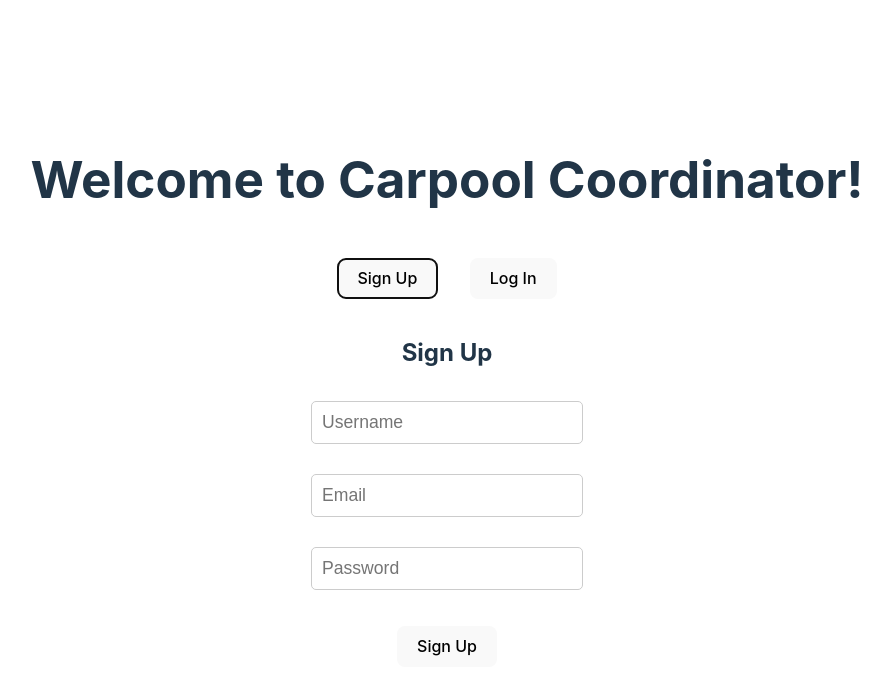
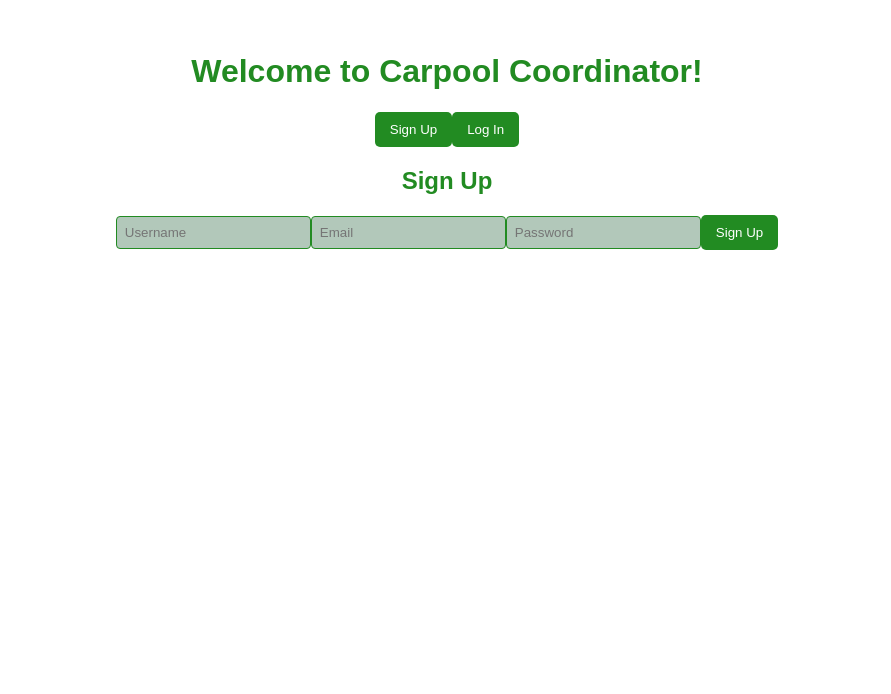
Before and after one commit to jmelovich/carpool-coordinator, a React (Vite) app in the folder frontend/carpool_webapp_frontend/: page / in a window 1280 px wide. Both pictures are taken after a click on the button "Sign Up". Shown: the top 694 px of the page, without its empty margins (193-1084 px from the left). Built offline with nearby package versions, Linux system fonts and the light colour scheme.

Commit message:
Testing color changes to the menu.
Will revert if this doesn't work!

```diff
--- a/frontend/carpool_webapp_frontend/src/App.jsx
+++ b/frontend/carpool_webapp_frontend/src/App.jsx
@@ -42,12 +42,12 @@ function App() {
 
   return (
     <div className="App">
-      <h1 className="text-4xl font-bold text-[#2A9D8F] mb-6 font-sans">
+      <h1 className="text-4xl font-bold mb-6 font-sans primary-text">
       Welcome to Carpool Coordinator!
       </h1>
       <div className="space-x-4 mb-6">
         <button
-          className="px-4 py-2 bg-[#228B22] text-white rounded-lg hover:bg-[#1c6e1c]"
+          className="btn btn-primary"
           onClick={() => {
             setShowSignup(true);
             setShowLogin(false);
@@ -56,7 +56,7 @@ function App() {
           Sign Up
         </button>
         <button
-          className="px-4 py-2 bg-[#87CEEB] text-[#333333] rounded-lg hover:bg-[#6bb5d8]"
+          className="btn btn-accent"
           onClick={() => {
             setShowLogin(true);
             setShowSignup(false);
@@ -67,12 +67,11 @@ function App() {
       </div>
 
       {showSignup && (
-        <div className="mt-6 p-6 bg-[#B2C8BA] rounded-lg shadow-lg w-80">
+        <div className="form-container bg-secondary">
           <h2 className="text-xl font-semibold mb-4">Sign Up</h2>
           <form onSubmit={handleSignup}>
-            <label className="largeLabel" htmlFor="username">
             <input
-                className="inputBox w-full p-2 mb-2 border rounded"
+              className="inputBox"
               type="text"
               name="username"
               id="username"
@@ -81,10 +80,8 @@ function App() {
               onChange={handleChange}
               required
             />
-            </label>
-            <label className="largeLabel" htmlFor="email">
             <input
-                className="inputBox w-full p-2 mb-2 border rounded"
+              className="inputBox"
               type="email"
               name="email"
               id="email"
@@ -93,10 +90,8 @@ function App() {
               onChange={handleChange}
               required
             />
-            </label>
-            <label className="largeLabel" htmlFor="password">
             <input
-                className="inputBox w-full p-2 mb-4 border rounded"
+              className="inputBox"
               type="password"
               name="password"
               id="password"
@@ -105,11 +100,7 @@ function App() {
               onChange={handleChange}
               required
             />
-            </label>
-            <button
-              type="submit"
-              className="w-full p-2 bg-[#228B22] text-white rounded-lg hover:bg-[#1c6e1c]"
-            >
+            <button type="submit" className="btn btn-primary w-full">
               Sign Up
             </button>
           </form>
@@ -117,12 +108,11 @@ function App() {
       )}
 
       {showLogin && (
-        <div className="mt-6 p-6 bg-white shadow-lg rounded-lg border w-80">
+        <div className="form-container bg-white">
           <h2 className="text-lg font-semibold mb-2">Log In</h2>
           <form onSubmit={handleLogin}>
-            <label className="largeLabel" htmlFor="username">
             <input
-                className="inputBox w-full p-2 mb-2 border rounded"
+              className="inputBox"
               type="text"
               name="username"
               id="username"
@@ -131,10 +121,8 @@ function App() {
               onChange={handleChange}
               required
             />
-            </label>
-            <label className="largeLabel" htmlFor="password">
             <input
-                className="inputBox w-full p-2 mb-4 border rounded"
+              className="inputBox"
               type="password"
               name="password"
               id="password"
@@ -143,11 +131,7 @@ function App() {
               onChange={handleChange}
               required
             />
-            </label>
-            <button
-              type="submit"
-              className="w-full p-2 bg-[#87CEEB] text-[#333333] rounded-lg hover:bg-[#6bb5d8]"
-            >
+            <button type="submit" className="btn btn-accent w-full">
               Log In
             </button>
           </form>
--- a/frontend/carpool_webapp_frontend/src/index.css
+++ b/frontend/carpool_webapp_frontend/src/index.css
@@ -1,104 +1,61 @@
 :root {
-  font-family: Inter, system-ui, Avenir, Helvetica, Arial, sans-serif;
-  line-height: 1.5;
-  font-weight: 400;
+  --primary-color: #228B22;
+  --secondary-color: #B2C8BA;
+  --accent-color: #87CEEB;
+  --background-color: #FFFFFF;
+  --text-color: #333333;
+}
 
-  color-scheme: light dark;
-  color: rgba(255, 255, 255, 0.87);
-  background-color: #242424;
+body {
+  background-color: var(--background-color);
+  color: var(--text-color);
+  font-family: Arial, sans-serif;
+  margin: 0;
+  padding: 0;
+}
 
-  font-synthesis: none;
-  text-rendering: optimizeLegibility;
-  -webkit-font-smoothing: antialiased;
-  -moz-osx-font-smoothing: grayscale;
+h1, h2, h3 {
+  color: var(--primary-color);
+}
+
+button {
+  background-color: var(--primary-color);
+  color: var(--background-color);
+  border: none;
+  padding: 10px 15px;
+  cursor: pointer;
+  border-radius: 5px;
+}
+
+button:hover {
+  background-color: #1A6E1A;
+}
+
+input, select, textarea {
+  background-color: var(--secondary-color);
+  color: var(--text-color);
+  border: 1px solid var(--primary-color);
+  padding: 8px;
+  border-radius: 4px;
 }
 
 a {
-  font-weight: 500;
-  color: #646cff;
-  text-decoration: inherit;
-}
-a:hover {
-  color: #535bf2;
+  color: var(--accent-color);
+  text-decoration: none;
 }
 
-body {
-  margin: 0;
-  display: flex;
-  place-items: center;
-  min-width: 320px;
-  min-height: 100vh;
+a:hover {
+  text-decoration: underline;
 }
 
-h1 {
-  font-size: 3.2em;
-  line-height: 1.1;
+.card {
+  background-color: var(--secondary-color);
+  color: var(--text-color);
+  padding: 15px;
+  border-radius: 10px;
+  box-shadow: 2px 2px 10px rgba(0, 0, 0, 0.1);
 }
 
-form {
-  display: flex;
-  flex-direction: column;
-  align-items: center;
-  gap: 5px;
+.accent-text {
+  color: var(--accent-color);
 }
-
-button {
-  border-radius: 8px;
-  border: 1px solid transparent;
-  padding: 0.6em 1.2em;
-  font-size: 1em;
-  font-weight: 500;
-  font-family: inherit;
-  background-color: #1a1a1a;
-  cursor: pointer;
-  transition: border-color 0.25s;
-  margin: 1em;
-}
-button:hover {
-  border-color: #646cff;
-}
-button:focus,
-button:focus-visible {
-  outline: 4px auto -webkit-focus-ring-color;
-}
-
-@media (prefers-color-scheme: light) {
-  :root {
-    color: #213547;
-    background-color: #ffffff;
-  }
-  a:hover {
-    color: #747bff;
-  }
-  button {
-    background-color: #f9f9f9;
-  }
-}
-.largeLabel {
-  /* display: block;
-  padding: 9px; */
-  display: flex;
-  flex-direction: row;
-  align-items: center;
-  font-size: 1.1em; /* Increases label size */
-  font-weight: bold;
-  margin-bottom: 5px; /* Adds spacing below label */
-  padding:10px;
-}
-input {
-  width: 250px; /* Makes inputs wider */
-  padding: 10px;
-  font-size: 1em;
-  border: 1px solid #ccc;
-  border-radius: 5px;
-  margin-left: 0px;
-}
-.Login-border {
-  background: white;
-  padding: 20px;
-  border-radius: 10px;
-  box-shadow: 0px 0px 10px rgba(0, 0, 0, 0.1);
-  text-align: center;
-  display: flex;
-  flex-direction: column;
-}
```
Lines whose indentation alone changed are shown as unchanged.
